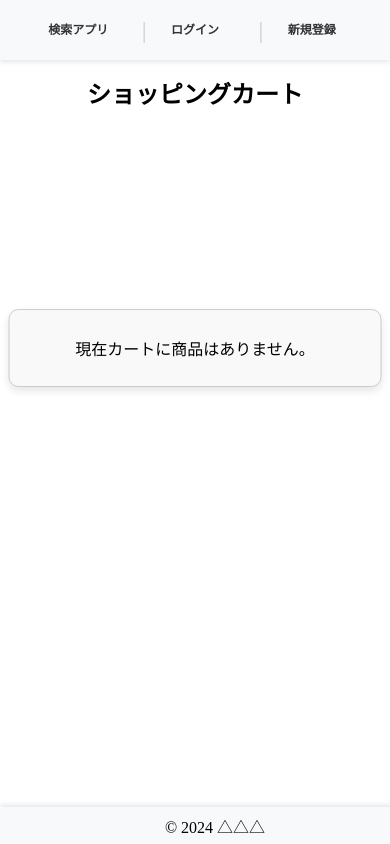
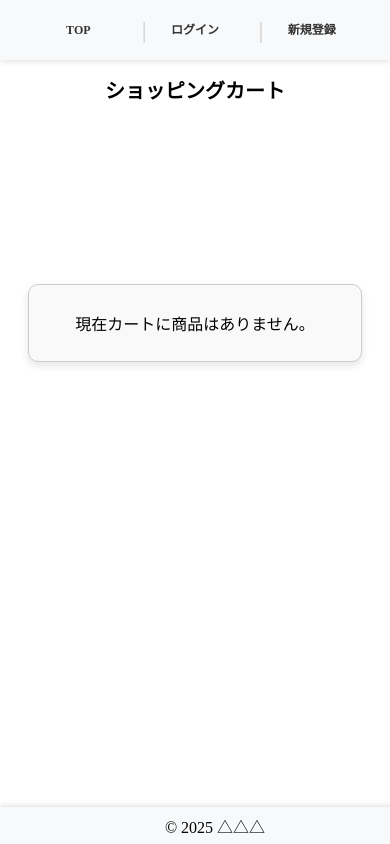
Before and after one commit to kknnnnn/KITAOKA, a Django app: page /cart/ in a window 390 px wide. Run offline with Django 4.2, Linux system fonts and the light colour scheme; parts of the project's set-up code (start-up, migrations or seed data) failed here and were passed over.

Commit message:
後期審査会用

```diff
--- a/accounts/templates/registration/register.html
+++ b/accounts/templates/registration/register.html
@@ -8,7 +8,7 @@
     <form method="POST">
         {% csrf_token %}
         <div class="form-group">
-            <input type="text" name="username" id="id_username" required placeholder="ユーザー名" value="{{ form.username.value }}">
+            <input type="text" name="username" id="id_username" required placeholder="ユーザー名" value="{{ form.username.value|default:'' }}">
         </div>
         <div class="form-group">
             <input type="password" name="password1" id="id_password1" required placeholder="パスワード">
--- a/search_app/static/css/styles.css
+++ b/search_app/static/css/styles.css
@@ -37,6 +37,11 @@ footer {
 
     /* ボックスシャドウを追加して浮き上がり感を出す */
     box-shadow: 0 -2px 5px rgba(0, 0, 0, 0.1); /* navbarと反対方向のシャドウ */
+}
+
+.h1 {
+    text-align: center;
+    font-size: 30px;
 }
 
 /* 右上に固定された検索アイコン */
@@ -335,6 +340,7 @@ button:hover, .btn-login:hover {
 
 .katamari {
     position: absolute;
+    margin-top: -60px;
     top: 40%; /* 上に移動 */
     left: 50%;
     transform: translate(-50%, -50%);
@@ -739,6 +745,10 @@ h1 {
     background-color: white;
 }
 
+.product-card-body {
+    padding: 10px 10px;
+}
+
 @media (max-width: 820px) {
     .product-detail {
         flex-direction: column;  /* 縦並びに変更 */
@@ -753,6 +763,11 @@ h1 {
 
     .product-grid {
         grid-template-columns: repeat(2, 1fr);  /* 2列に変更 */
+    }
+
+    .katamari {
+        max-width: 80%;
+        margin-top: -150px;
     }
 }
 
@@ -822,6 +837,8 @@ h1 {
         width: 90%;
         margin-left: auto;
         margin-right: auto;
+        max-width: 80%;
+        margin-top: -15px;
     }
 
     .katamari h2 {
@@ -877,4 +894,16 @@ h1 {
     h1 {
         font-size: 1.5rem;
     }
+
+    .small-size {
+        margin-top: 53px;
+    }
+
+    .h1 {
+        font-size: 20px;
+    }
+
+    h2 {
+        font-size: 18px;
+    }
 }
--- a/search_app/templates/cart.html
+++ b/search_app/templates/cart.html
@@ -4,7 +4,7 @@
 {% block content %}
 
     <div class="cart">
-        <h2 class="text-center">ショッピングカート</h2>
+        <h2 class="h1">ショッピングカート</h2>
         <div class="katamari">
         {% if cart_items %}
         <table class="table">
@@ -14,7 +14,6 @@
                     <th>価格</th>
                     <th>数量</th>
                     <th>小計</th>
-                    <th class="remove-column">操作</th> <!-- 削除ボタンの列 -->
                 </tr>
             </thead>
             <tbody>
@@ -44,7 +43,7 @@
         </table>
 
         <div class="total-price">
-            <h3>合計金額　<span id="total-price">{{ total_price|floatformat:0|intcomma }}</span>円</h3>
+            <h3>合計金額: <span id="total-price">{{ total_price|floatformat:0|intcomma }}</span>円</h3>
         </div>
 
         <!-- カートが空でない場合のみ表示 -->
--- a/search_app/templates/checkout.html
+++ b/search_app/templates/checkout.html
@@ -5,7 +5,7 @@
 {% block title %}購入内容の確認{% endblock %}
 {% block content %}
 
-<h1 class="text-center">購入内容の確認</h1>
+<div class="margin-top"><h1 class="h1">購入内容の確認</h1></div>
 
 <table class="custom-table">
     <thead>
@@ -32,7 +32,7 @@
 </table>
 
 <div class="text-center">
-    <p class="total-price">合計金額　<span>{{ total_price|floatformat:0|intcomma }}</span>円</p>
+    <p class="total-price">合計金額: <span>{{ total_price|floatformat:0|intcomma }}</span>円</p>
     <!-- 購入金額の1%のポイント表示 -->
     <p>獲得予定のポイント: <span id="earned-points"></span>ポイント</p>
 </div>
--- a/search_app/templates/favorites_list.html
+++ b/search_app/templates/favorites_list.html
@@ -5,7 +5,7 @@
 {% load static %}
 
 <div class="container mt-5">
-    <div class="margin-top"></div><h1 class="text-center">お気に入り一覧</h1></div>
+    <div class="margin-top"></div><h1 class="h1">お気に入り一覧</h1></div>
 
     <!-- お気に入り件数の表示 -->
     <div class="text-center mt-4">
--- a/search_app/templates/mypage.html
+++ b/search_app/templates/mypage.html
@@ -4,7 +4,7 @@
 {% load static %}
 
 <div class="mypage">
-    <h1>マイページ</h1>
+    <div class="small-size"><h1 class="h1">マイページ</h1></div>
     <p class="text-center">こんにちは、{{ user.username }}さん！</p>
 
     <p class="text-center">現在のポイント: <strong>{{ point.balance }}</strong> pt</p>
--- a/search_app/templates/product_confirm_delete.html
+++ b/search_app/templates/product_confirm_delete.html
@@ -4,7 +4,7 @@
 {% load static %}
 
 <div class="margin-top">
-    <h2 class="text-center">{{ product.name }}を削除しますか？</h2>
+    <h2 class="h1">{{ product.name }}を削除しますか？</h2>
     <div class="button-container">
         <form method="POST">
             {% csrf_token %}
--- a/search_app/templates/product_detail.html
+++ b/search_app/templates/product_detail.html
@@ -5,7 +5,7 @@
 {% load humanize %}
 
 <div class="custom-container">
-    <div class="margin-top"><h1 class="custom-title">{{ product.name }}の詳細</h1></div>
+    <div class="margin-top"><h1 class="h1">{{ product.name }}の詳細</h1></div>
 
     <div class="product-detail">
         <!-- 商品画像部分 -->
@@ -80,7 +80,7 @@
         </form>
     </div>
     {% else %}
-    <div class="text-center"><p class="login-message">ログインして商品を編集・削除できます。</p></div>
+    <div class="text-center"><p class="login-message">ログインすると追加機能をご利用いただけます。</p></div>
     {% endif %}
 
     <div id="cart-message" class="alert d-none" role="alert"></div>
--- a/search_app/templates/purchase_complete.html
+++ b/search_app/templates/purchase_complete.html
@@ -4,10 +4,10 @@
 {% block content %}
 
 <div class="container text-center">
-    <h1>購入が完了しました！</h1>
+    <div class="margin-top"><h1 class="h1">購入が完了しました！</h1></div>
     <div class="msmall">
         <p>この度はご購入いただき、誠にありがとうございます。</p>
-        <div class="underline"><a href="{% url 'search_view' %}" class="btn btn-secondary">引き続き商品を探す</a></div>
+            <div class="underline"><a href="{% url 'search_view' %}" class="btn btn-secondary">--- 引き続き商品を探す ---</a></div>
     </div>
 </div>
 
--- a/search_app/templates/purchase_history.html
+++ b/search_app/templates/purchase_history.html
@@ -6,7 +6,7 @@
 {% block content %}
 
 <div class="text-center">
-    <h1 class="margin-top">購入履歴</h1>
+    <div class="margin-top"><h1 class="h1">購入履歴</h1></div>
 
     {% if purchases %}
         <div class="underline">
--- a/templates/base.html
+++ b/templates/base.html
@@ -13,7 +13,7 @@
     <!-- ナビゲーションバー -->
     <nav class="navbar">
         <div class="navbar-item">
-            <a href="{% url 'search_view' %}">検索アプリ</a>
+            <a href="{% url 'search_view' %}">TOP</a>
         </div>
         {% if user.is_authenticated %}
         <div class="navbar-item">
@@ -46,6 +46,6 @@
 
 </body>
 <footer>
-    <p>© 2024 △△△</p>
+    <p>© 2025 △△△</p>
 </footer>
 </html>
```
Also changed, not shown: search_app/templates/purchase_view.html (deleted, +0 -32 lines), search_app/templates/search.html (+7 -5 lines), media/product_images/SSD_bKoxntr.jpg (added), media/product_images/django_中級者_zoBOsh9.jpeg (added), media/product_images/java_初心者_0Kwopcx.jpg (added), media/product_images/スマホ-a_2Hm7AzF.jpg (added).
